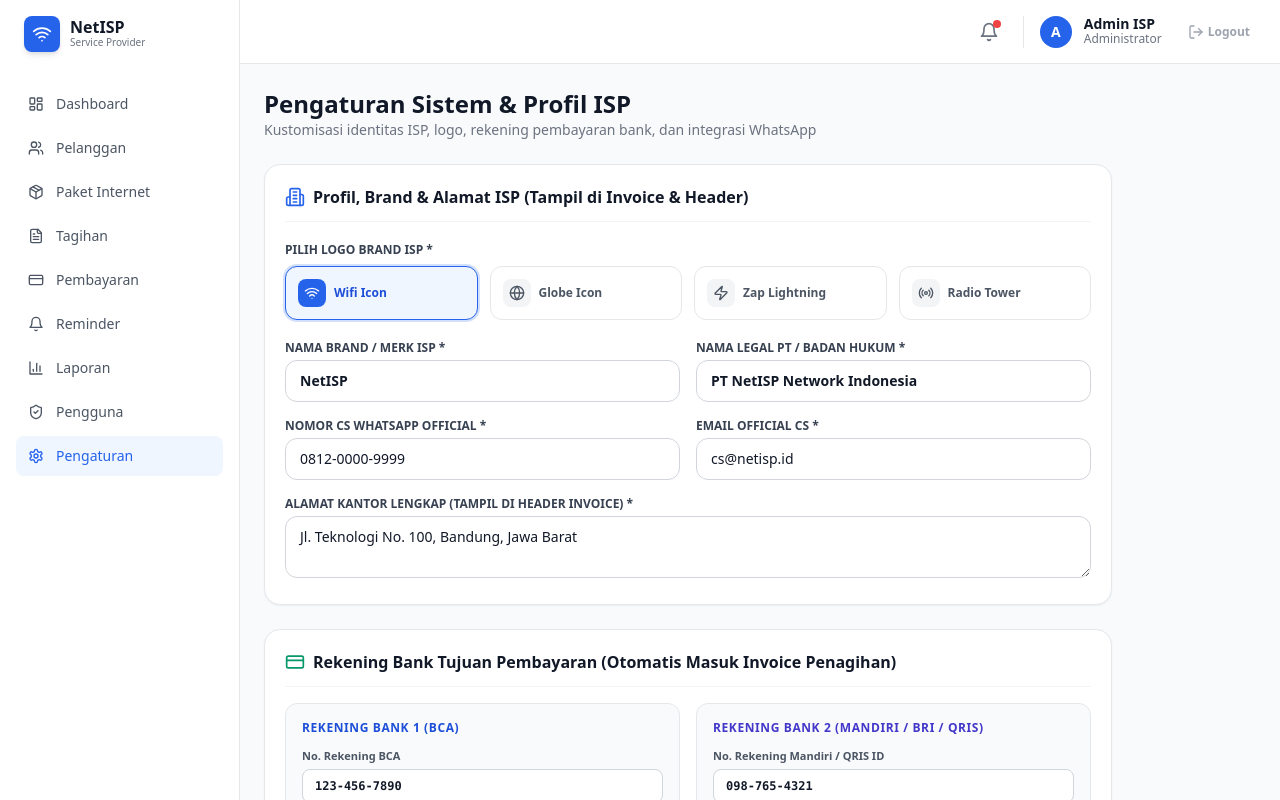
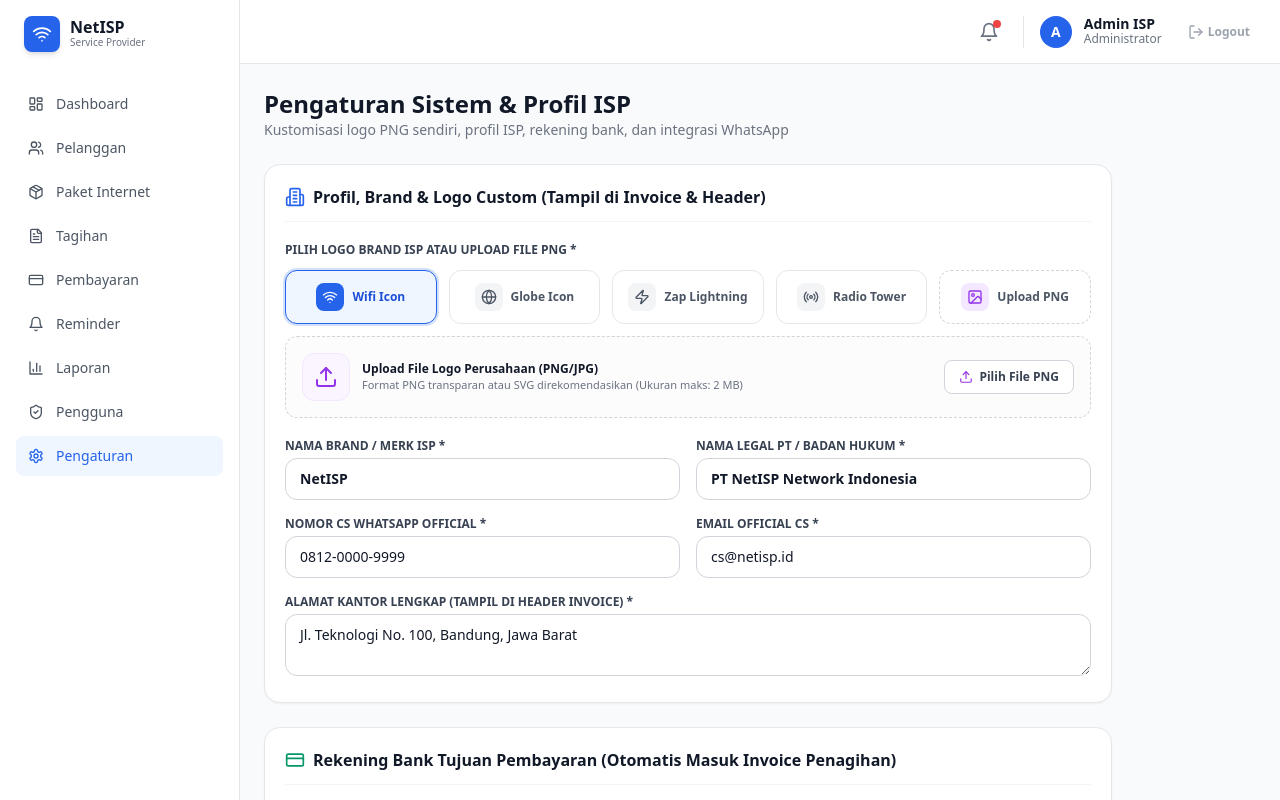
Before and after one commit to mochfauzi12/Internet-Billing-Management-System-IBMS-, a Next.js app in the folder apps/web/: page /settings in a window 1280 px wide. Shown: the top 800 px of the page. Built offline with nearby package versions, Linux system fonts and the light colour scheme; no server answers.

Commit message:
Add custom PNG logo file upload support for ISP settings and bind to sidebar and invoice

```diff
--- a/apps/web/src/app/settings/page.tsx
+++ b/apps/web/src/app/settings/page.tsx
@@ -5,7 +5,7 @@ import { Sidebar } from '@/components/layout/sidebar';
 import { Topbar } from '@/components/layout/topbar';
 import { BottomNav } from '@/components/layout/bottom-nav';
 import { Button } from '@/components/ui/button';
-import { Building2, CreditCard, Key, Save, CheckCircle2, Wifi, Globe, Zap, Radio } from 'lucide-react';
+import { Building2, CreditCard, Key, Save, CheckCircle2, Wifi, Globe, Zap, Radio, Upload, Image as ImageIcon, Trash2 } from 'lucide-react';
 import { getIspSettings, saveIspSettings, IspSettings } from '@/lib/settings-store';
 
 export default function SettingsPage() {
@@ -19,6 +19,7 @@ export default function SettingsPage() {
     companyPhone: '0812-0000-9999',
     companyEmail: 'info@netisp.id',
     logoType: 'wifi',
+    customLogoUrl: '',
     bcaAccount: '123-456-7890',
     bcaName: 'PT NetISP Network Indonesia',
     mandiriAccount: '098-765-4321',
@@ -37,6 +38,27 @@ export default function SettingsPage() {
     setTimeout(() => setIsSaved(false), 3000);
   };
 
+  const handleFileUpload = (e: React.ChangeEvent<HTMLInputElement>) => {
+    const file = e.target.files?.[0];
+    if (!file) return;
+
+    if (!file.type.startsWith('image/')) {
+      alert('Mohon pilih file gambar berformat PNG, JPG, atau SVG.');
+      return;
+    }
+
+    const reader = new FileReader();
+    reader.onload = (event) => {
+      const dataUrl = event.target?.result as string;
+      setSettings({
+        ...settings,
+        logoType: 'custom',
+        customLogoUrl: dataUrl,
+      });
+    };
+    reader.readAsDataURL(file);
+  };
+
   return (
     <div className="flex min-h-screen bg-gray-50 font-sans">
       <Sidebar isOpen={isSidebarOpen} onClose={() => setIsSidebarOpen(false)} currentPath="/settings" />
@@ -46,11 +68,11 @@ export default function SettingsPage() {
           <div className="flex flex-col sm:flex-row sm:items-center justify-between gap-4">
             <div>
               <h1 className="text-xl sm:text-2xl font-bold text-gray-900">Pengaturan Sistem & Profil ISP</h1>
-              <p className="text-xs sm:text-sm text-gray-500">Kustomisasi identitas ISP, logo, rekening pembayaran bank, dan integrasi WhatsApp</p>
+              <p className="text-xs sm:text-sm text-gray-500">Kustomisasi logo PNG sendiri, profil ISP, rekening bank, dan integrasi WhatsApp</p>
             </div>
             {isSaved && (
               <div className="flex items-center gap-2 text-emerald-600 bg-emerald-50 px-3.5 py-2 rounded-xl text-xs font-bold border border-emerald-200">
-                <CheckCircle2 className="w-4 h-4" /> Pengaturan Tersimpan & Terintegrasi ke Invoice!
+                <CheckCircle2 className="w-4 h-4" /> Pengaturan & Logo PNG Berhasil Disimpan!
               </div>
             )}
           </div>
@@ -60,13 +82,14 @@ export default function SettingsPage() {
             <div className="bg-white p-5 rounded-2xl border border-gray-200 shadow-sm space-y-5">
               <div className="flex items-center gap-2 text-blue-600 font-bold border-b border-gray-100 pb-3">
                 <Building2 className="w-5 h-5" />
-                <h3 className="text-base text-gray-900">Profil, Brand & Alamat ISP (Tampil di Invoice & Header)</h3>
+                <h3 className="text-base text-gray-900">Profil, Brand & Logo Custom (Tampil di Invoice & Header)</h3>
               </div>
 
-              {/* Logo Choice */}
-              <div>
-                <label className="block text-xs font-bold text-gray-700 uppercase mb-2">Pilih Logo Brand ISP *</label>
-                <div className="grid grid-cols-2 sm:grid-cols-4 gap-3">
+              {/* Logo Choice & PNG File Upload */}
+              <div className="space-y-3">
+                <label className="block text-xs font-bold text-gray-700 uppercase">Pilih Logo Brand ISP Atau Upload File PNG *</label>
+
+                <div className="grid grid-cols-2 sm:grid-cols-5 gap-3">
                   {[
                     { id: 'wifi', name: 'Wifi Icon', icon: Wifi },
                     { id: 'globe', name: 'Globe Icon', icon: Globe },
@@ -80,7 +103,7 @@ export default function SettingsPage() {
                         key={item.id}
                         type="button"
                         onClick={() => setSettings({ ...settings, logoType: item.id as any })}
-                        className={`p-3 rounded-xl border flex items-center gap-2 text-xs font-bold transition-all ${
+                        className={`p-3 rounded-xl border flex items-center justify-center gap-2 text-xs font-bold transition-all ${
                           isSelected
                             ? 'bg-blue-50 border-blue-600 text-blue-700 ring-2 ring-blue-600/20'
                             : 'bg-white border-gray-200 text-gray-600 hover:bg-gray-50'
@@ -93,6 +116,79 @@ export default function SettingsPage() {
                       </button>
                     );
                   })}
+
+                  {/* Option for Custom PNG Upload */}
+                  <button
+                    type="button"
+                    onClick={() => {
+                      const input = document.getElementById('png-file-input');
+                      if (input) input.click();
+                    }}
+                    className={`p-3 rounded-xl border flex items-center justify-center gap-2 text-xs font-bold transition-all ${
+                      settings.logoType === 'custom'
+                        ? 'bg-purple-50 border-purple-600 text-purple-700 ring-2 ring-purple-600/20'
+                        : 'bg-white border-dashed border-gray-300 text-gray-600 hover:bg-gray-50'
+                    }`}
+                  >
+                    <div className={`p-1.5 rounded-lg ${settings.logoType === 'custom' ? 'bg-purple-600 text-white' : 'bg-purple-100 text-purple-600'}`}>
+                      <ImageIcon className="w-4 h-4" />
+                    </div>
+                    <span>{settings.customLogoUrl ? 'Logo PNG Aktif' : 'Upload PNG'}</span>
+                  </button>
+                </div>
+
+                {/* File Input Element */}
+                <input
+                  id="png-file-input"
+                  type="file"
+                  accept="image/png, image/jpeg, image/svg+xml"
+                  onChange={handleFileUpload}
+                  className="hidden"
+                />
+
+                {/* Upload Box Dropzone & Preview */}
+                <div className="p-4 rounded-xl border border-dashed border-gray-300 bg-gray-50/50 flex flex-col sm:flex-row items-center justify-between gap-4">
+                  <div className="flex items-center gap-3">
+                    {settings.customLogoUrl ? (
+                      <div className="w-14 h-14 rounded-xl border border-gray-200 bg-white p-1.5 flex items-center justify-center shadow-xs">
+                        <img src={settings.customLogoUrl} alt="Preview Logo ISP" className="w-full h-full object-contain" />
+                      </div>
+                    ) : (
+                      <div className="w-12 h-12 rounded-xl bg-purple-50 text-purple-600 flex items-center justify-center border border-purple-100">
+                        <Upload className="w-6 h-6" />
+                      </div>
+                    )}
+
+                    <div>
+                      <div className="text-xs font-bold text-gray-900">
+                        {settings.customLogoUrl ? 'Logo PNG Kustom Terpasang' : 'Upload File Logo Perusahaan (PNG/JPG)'}
+                      </div>
+                      <div className="text-[11px] text-gray-500">
+                        Format PNG transparan atau SVG direkomendasikan (Ukuran maks: 2 MB)
+                      </div>
+                    </div>
+                  </div>
+
+                  <div className="flex items-center gap-2">
+                    <label
+                      htmlFor="png-file-input"
+                      className="px-3.5 py-2 rounded-lg bg-white border border-gray-300 text-xs font-bold text-gray-700 hover:bg-gray-100 cursor-pointer transition-colors inline-flex items-center gap-1.5"
+                    >
+                      <Upload className="w-3.5 h-3.5 text-purple-600" />
+                      <span>{settings.customLogoUrl ? 'Ganti Logo PNG' : 'Pilih File PNG'}</span>
+                    </label>
+
+                    {settings.customLogoUrl && (
+                      <button
+                        type="button"
+                        onClick={() => setSettings({ ...settings, logoType: 'wifi', customLogoUrl: '' })}
+                        className="p-2 rounded-lg text-red-600 hover:bg-red-50 border border-red-200"
+                        title="Hapus Logo PNG Kustom"
+                      >
+                        <Trash2 className="w-4 h-4" />
+                      </button>
+                    )}
+                  </div>
                 </div>
               </div>
 
@@ -161,7 +257,6 @@ export default function SettingsPage() {
                 <h3 className="text-base text-gray-900">Rekening Bank Tujuan Pembayaran (Otomatis Masuk Invoice Penagihan)</h3>
               </div>
               <div className="grid grid-cols-1 md:grid-cols-2 gap-4">
-                {/* Bank BCA */}
                 <div className="p-4 bg-gray-50 rounded-xl border border-gray-200 space-y-3">
                   <div className="text-xs font-extrabold text-blue-700 uppercase tracking-wider">Rekening Bank 1 (BCA)</div>
                   <div>
@@ -186,7 +281,6 @@ export default function SettingsPage() {
                   </div>
                 </div>
 
-                {/* Bank Mandiri / QRIS */}
                 <div className="p-4 bg-gray-50 rounded-xl border border-gray-200 space-y-3">
                   <div className="text-xs font-extrabold text-indigo-700 uppercase tracking-wider">Rekening Bank 2 (Mandiri / BRI / QRIS)</div>
                   <div>
--- a/apps/web/src/components/layout/sidebar.tsx
+++ b/apps/web/src/components/layout/sidebar.tsx
@@ -40,6 +40,10 @@ export function Sidebar({ isOpen, onClose, currentPath = '/dashboard' }: Sidebar
   };
 
   const getLogoIcon = () => {
+    if (ispSettings.logoType === 'custom' && ispSettings.customLogoUrl) {
+      return <img src={ispSettings.customLogoUrl} alt="Logo ISP" className="w-5 h-5 object-contain" />;
+    }
+
     switch (ispSettings.logoType) {
       case 'globe': return <Globe className="w-5 h-5" />;
       case 'zap': return <Zap className="w-5 h-5" />;
@@ -53,7 +57,7 @@ export function Sidebar({ isOpen, onClose, currentPath = '/dashboard' }: Sidebar
       <div>
         <div className="flex items-center justify-between mb-8 px-2">
           <div className="flex items-center gap-2.5">
-            <div className="p-2 bg-blue-600 rounded-lg text-white shadow-md">
+            <div className="p-2 bg-blue-600 rounded-lg text-white shadow-md flex items-center justify-center min-w-[36px] min-h-[36px]">
               {getLogoIcon()}
             </div>
             <div className="overflow-hidden">
--- a/apps/web/src/lib/settings-store.ts
+++ b/apps/web/src/lib/settings-store.ts
@@ -4,7 +4,8 @@ export interface IspSettings {
   companyAddress: string;
   companyPhone: string;
   companyEmail: string;
-  logoType: 'wifi' | 'globe' | 'zap' | 'tower';
+  logoType: 'wifi' | 'globe' | 'zap' | 'tower' | 'custom';
+  customLogoUrl?: string;
   bcaAccount: string;
   bcaName: string;
   mandiriAccount: string;
@@ -19,6 +20,7 @@ export const DEFAULT_ISP_SETTINGS: IspSettings = {
   companyPhone: '0812-0000-9999',
   companyEmail: 'cs@netisp.id',
   logoType: 'wifi',
+  customLogoUrl: '',
   bcaAccount: '123-456-7890',
   bcaName: 'PT NetISP Network Indonesia',
   mandiriAccount: '098-765-4321',
```
Also changed, not shown: apps/web/src/app/invoices/[id]/page.tsx (+6 -2 lines).
